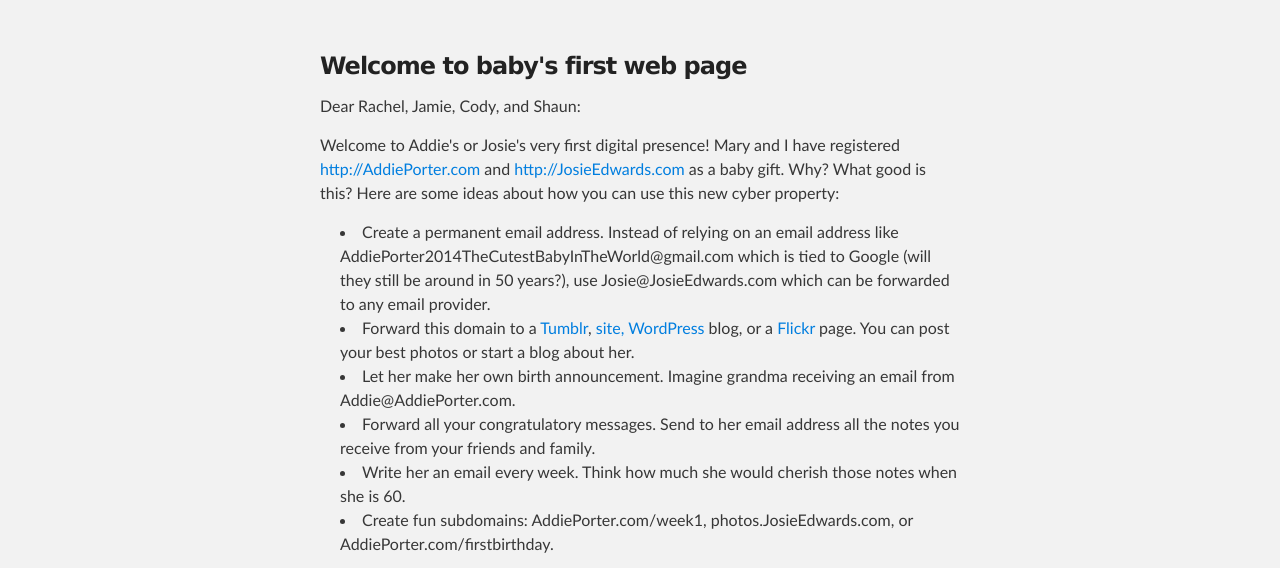
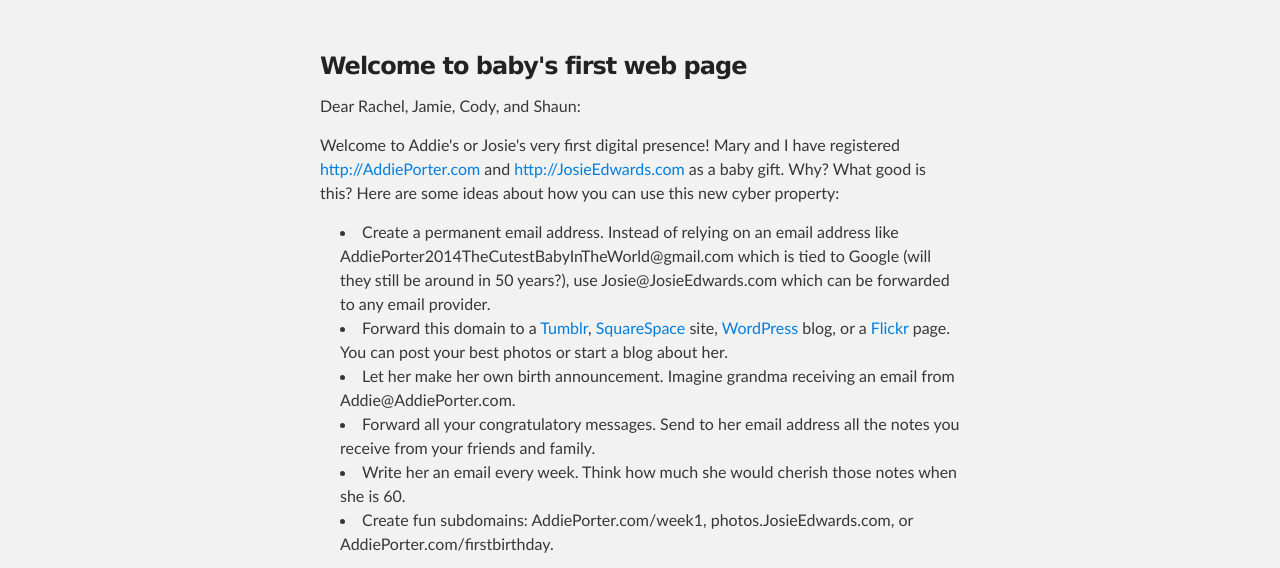
Before and after one commit to ClayFlannigan/ClayFlannigan.github.io, a plain HTML site: page index.html in a window 1280 px wide. Shown: the part 176-744 px from the top of the page. Drawn offline with Linux system fonts and the light colour scheme.

Commit message:
formatting

```diff
--- a/index.html
+++ b/index.html
@@ -35,7 +35,7 @@
 
 <ul>
 	<li>Create a permanent email address. Instead of relying on an email address like AddiePorter2014TheCutestBabyInTheWorld@gmail.com which is tied to Google (will they still be around in 50 years?), use Josie@JosieEdwards.com which can be forwarded to any email provider.</li>
-	<li>Forward this domain to a <a href="https://www.tumblr.com">Tumblr</a>, <a href="http://squarespace.com"SquareSpace</a> site, <a href="http://wordpress.com">WordPress</a> blog, or a <a href="https://www.flickr.com">Flickr</a> page.  You can post your best photos or start a blog about her.</li>
+	<li>Forward this domain to a <a href="https://www.tumblr.com">Tumblr</a>, <a href="http://squarespace.com">SquareSpace</a> site, <a href="http://wordpress.com">WordPress</a> blog, or a <a href="https://www.flickr.com">Flickr</a> page.  You can post your best photos or start a blog about her.</li>
 	<li>Let her make her own birth announcement.  Imagine grandma receiving an email from Addie@AddiePorter.com.</li>
 	<li>Forward all your congratulatory messages. Send to her email address all the notes you receive from your friends and family.</li>
 	<li>Write her an email every week. Think how much she would cherish those notes when she is 60.</li>
```
